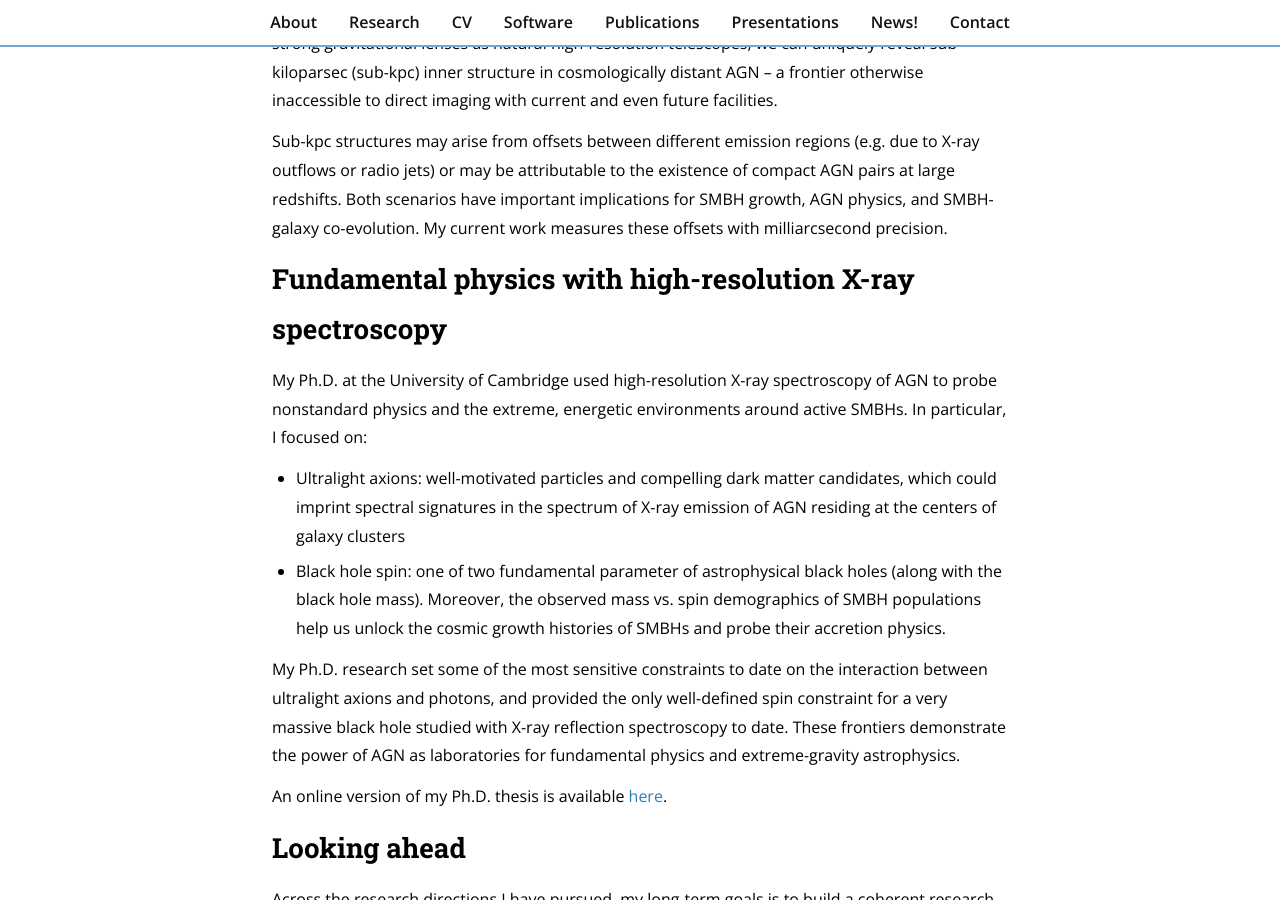
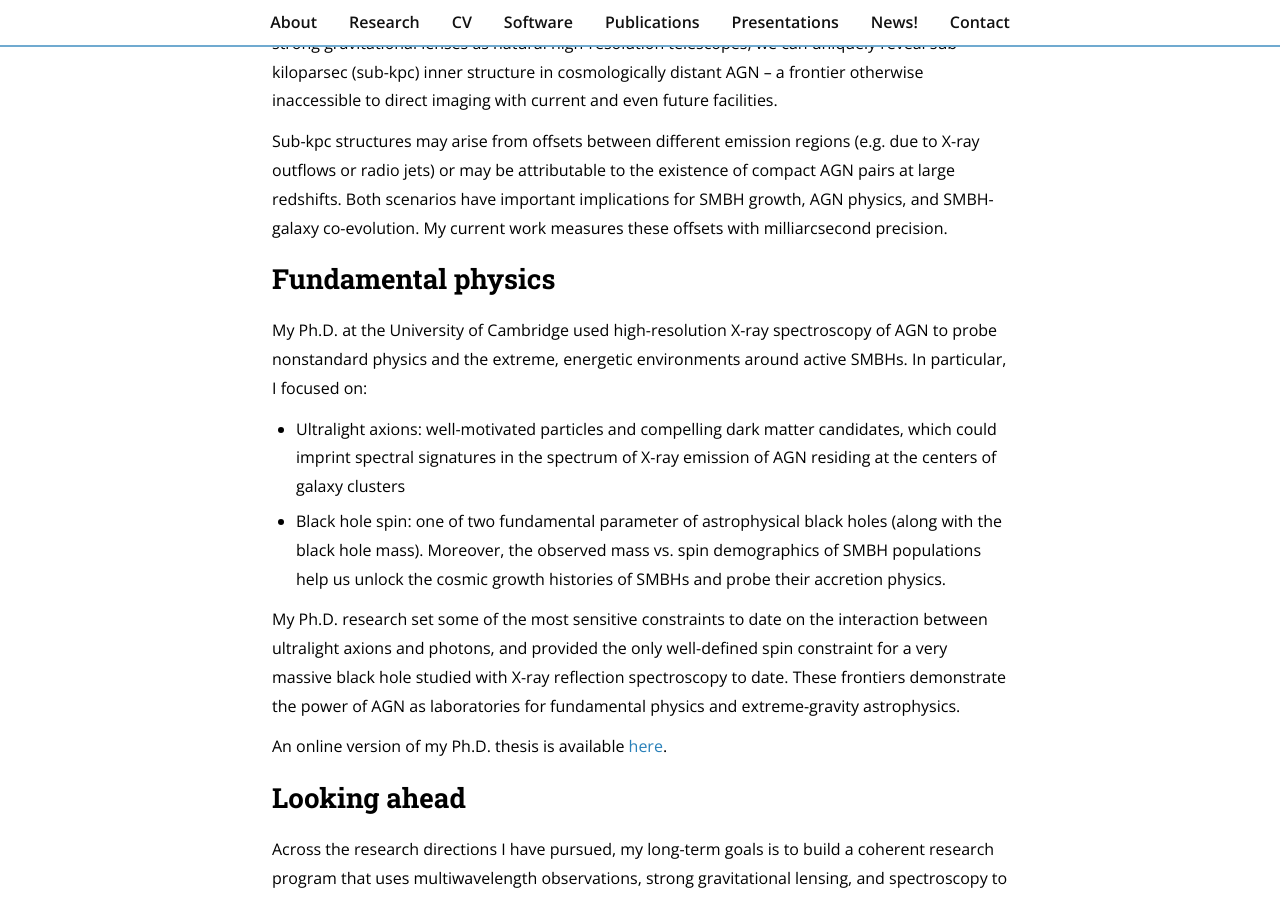
Before and after one commit to jsiskreynes-astro/jsiskreynes-astro.github.io, a Jekyll site: the page built from research.md, in a window 1280 px wide and 900 px high, scrolled down 450 px. Built offline with Jekyll 4.4.1, drawn with Linux system fonts in a browser that asks for light colours; nearby versions of some CDN libraries.

Commit message:
Update research.md

```diff
--- a/research.md
+++ b/research.md
@@ -14,7 +14,7 @@ Since joining the CfA, I have been undertaking a multiwavelength study of gravit
 
 Sub-kpc structures may arise from offsets between different emission regions (e.g. due to X-ray outflows or radio jets) or may be attributable to the existence of compact AGN pairs at large redshifts. Both scenarios have important implications for SMBH growth, AGN physics, and SMBH-galaxy co-evolution. My current work measures these offsets with milliarcsecond precision.
 
-## Fundamental physics with high-resolution X-ray spectroscopy
+## Fundamental physics
 
 My Ph.D. at the University of Cambridge used high-resolution X-ray spectroscopy of AGN to probe nonstandard physics and the extreme, energetic environments around active SMBHs. In particular, I focused on:
 
```
